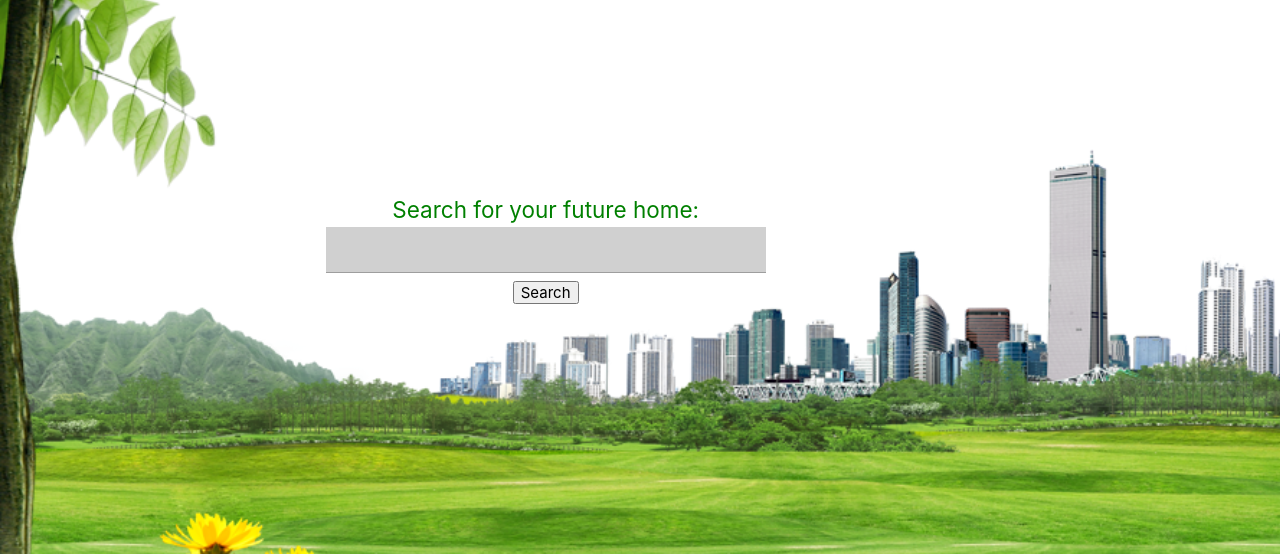
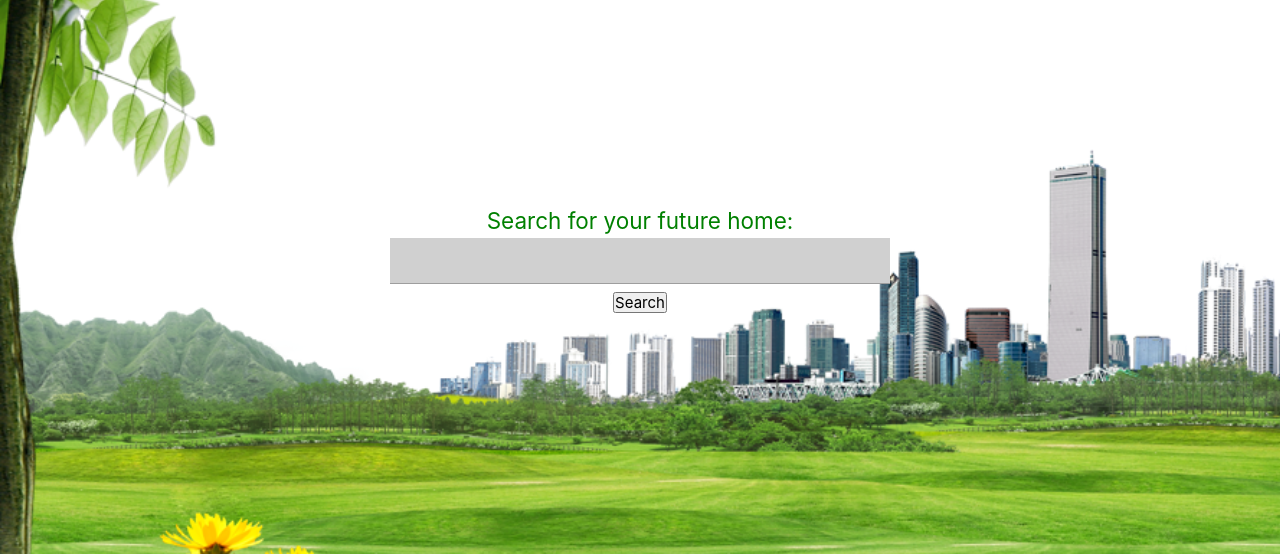
Before and after one commit to JManey/home_sweet_home, a Django app: page / in a window 1280 px wide. Shown: the part 205-759 px from the top of the page. Run offline with Django 3.2, Linux system fonts and the light colour scheme.

Commit message:
added style to homepage

```diff
--- a/main_app/static/css/style.css
+++ b/main_app/static/css/style.css
@@ -1,4 +1,9 @@
 
+* {
+  margin: 0;
+  padding: 0;
+  box-sizing: border-box;
+}
 
 body {
   background-image: url(./img/hsh_home_Background.png);
@@ -130,3 +135,15 @@ p, .container{
   width: 500px;
   margin: auto;
 }
+
+.center-align{
+  padding:0;
+  width: 500px;
+  margin: auto;
+}
+
+/* **************** */
+#test2{
+  widows: 800px;
+  height: 400px;
+}
```
